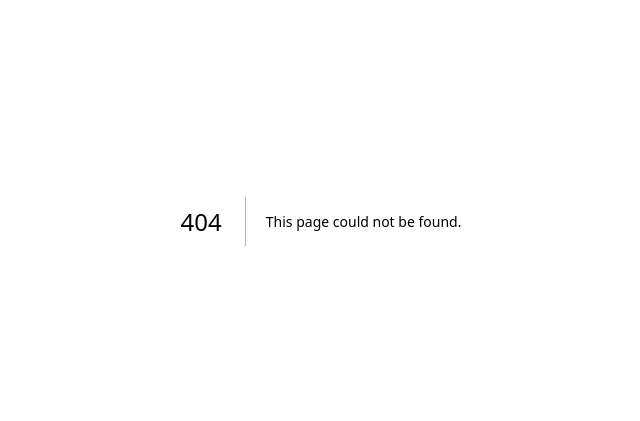
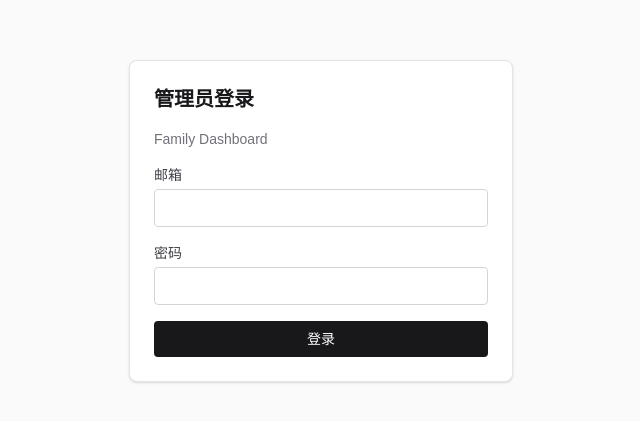
Before and after one commit to cleteng/family-dashbroad, a Next.js app: page /login in a window 1280 px wide. Before the commit this address had no page. Shown: the part 179-600 px from the top of the page, without its empty margins (319-959 px from the left). Built offline with nearby package versions, Linux system fonts and the light colour scheme.

Commit message:
feat(auth): add login page, auth tests, README

```diff
--- /dev/null
+++ b/src/app/login/page.tsx
@@ -0,0 +1,97 @@
+"use client";
+
+import { FormEvent, useState, Suspense } from "react";
+import { useRouter, useSearchParams } from "next/navigation";
+
+function LoginForm() {
+  const router = useRouter();
+  const searchParams = useSearchParams();
+  const nextPath = searchParams.get("next") || "/admin";
+
+  const [email, setEmail] = useState("");
+  const [password, setPassword] = useState("");
+  const [error, setError] = useState<string | null>(null);
+  const [loading, setLoading] = useState(false);
+
+  async function onSubmit(e: FormEvent) {
+    e.preventDefault();
+    setError(null);
+    setLoading(true);
+    try {
+      const res = await fetch("/api/auth/login", {
+        method: "POST",
+        headers: { "Content-Type": "application/json" },
+        body: JSON.stringify({ email, password }),
+      });
+      const data = (await res.json()) as { error?: string };
+      if (!res.ok) {
+        setError(data.error || "邮箱或密码错误");
+        return;
+      }
+      router.replace(nextPath.startsWith("/") ? nextPath : "/admin");
+      router.refresh();
+    } catch {
+      setError("登录失败，请稍后重试");
+    } finally {
+      setLoading(false);
+    }
+  }
+
+  return (
+    <main className="flex min-h-screen items-center justify-center bg-zinc-50 p-6">
+      <form
+        onSubmit={onSubmit}
+        className="w-full max-w-sm space-y-4 rounded-lg border border-zinc-200 bg-white p-6 shadow-sm"
+      >
+        <h1 className="text-xl font-semibold text-zinc-900">管理员登录</h1>
+        <p className="text-sm text-zinc-500">Family Dashboard</p>
+
+        <label className="block text-sm">
+          <span className="text-zinc-700">邮箱</span>
+          <input
+            type="email"
+            autoComplete="username"
+            required
+            value={email}
+            onChange={(e) => setEmail(e.target.value)}
+            className="mt-1 w-full rounded border border-zinc-300 px-3 py-2 text-sm outline-none focus:border-zinc-500"
+          />
+        </label>
+
+        <label className="block text-sm">
+          <span className="text-zinc-700">密码</span>
+          <input
+            type="password"
+            autoComplete="current-password"
+            required
+            value={password}
+            onChange={(e) => setPassword(e.target.value)}
+            className="mt-1 w-full rounded border border-zinc-300 px-3 py-2 text-sm outline-none focus:border-zinc-500"
+          />
+        </label>
+
+        {error ? (
+          <p className="text-sm text-red-600" role="alert">
+            {error}
+          </p>
+        ) : null}
+
+        <button
+          type="submit"
+          disabled={loading}
+          className="w-full rounded bg-zinc-900 px-3 py-2 text-sm font-medium text-white hover:bg-zinc-800 disabled:opacity-60"
+        >
+          {loading ? "登录中…" : "登录"}
+        </button>
+      </form>
+    </main>
+  );
+}
+
+export default function LoginPage() {
+  return (
+    <Suspense fallback={<main className="flex min-h-screen items-center justify-center">Loading…</main>}>
+      <LoginForm />
+    </Suspense>
+  );
+}
```
Also changed, not shown: 1 other file (tests, documents, lock files or other folders).
